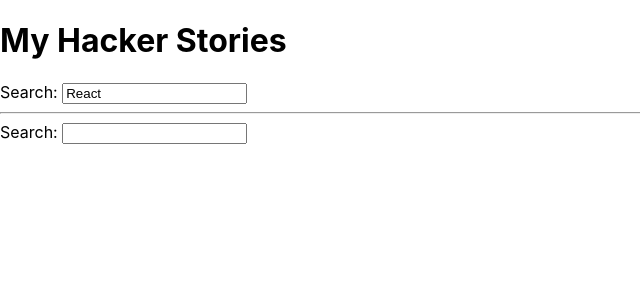
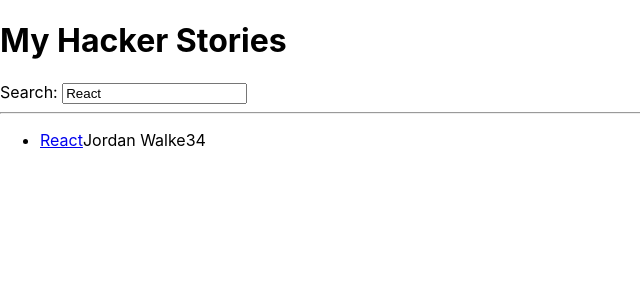
Before and after one commit to thedigitalchief/road-to-react, a React (Create React App) app: page / in a window 1280 px wide. Shown: the top 300 px of the page, without its empty margins (0-640 px from the left). Built offline with nearby package versions, Linux system fonts and the light colour scheme.

Commit message:
destructuring the List and Item components too Please enter the commit message for your changes. Lines starting

```diff
--- a/src/App.js
+++ b/src/App.js
@@ -52,7 +52,7 @@
 };
 
 
-const Search = ({ search, onSearch }) => (
+const Search = ({ search, onSearch }) => ( //destructuring the props object right away in the function signature of component
   <div>
     <label htmlFor="search">Search: </label>
     <input
@@ -64,24 +64,24 @@
 );
 
 
-const List = (props) => (
-  <div>
-      <label htmlFor="search">Search: </label>
-      <input id = "search" type ="text" onChange = {props.onSearch} />
-  </div>
+const List = ({ list }) => (
+  <ul>
+      {list.map((item) => (
+        <Item key={item.objectID} item={item} />
+      ))}
+  </ul>
 );
 
-
-const Item = (props) => (
+const Item = ({ item }) => (
   <li>
     <span>
-      <a href={props.item.url}>{props.item.title}</a>
+        <a href={item.url}>{item.title}</a>
     </span>
-    <span>{props.item.author}</span>
-    <span>{props.item.num_comments}</span>
-    <span>{props.item.points}</span>
-</li> );
-
+    <span>{item.author}</span>
+    <span>{item.num_comments}</span>
+    <span>{item.points}</span>
+  </li>
+);
 
 export default App;
 
```
